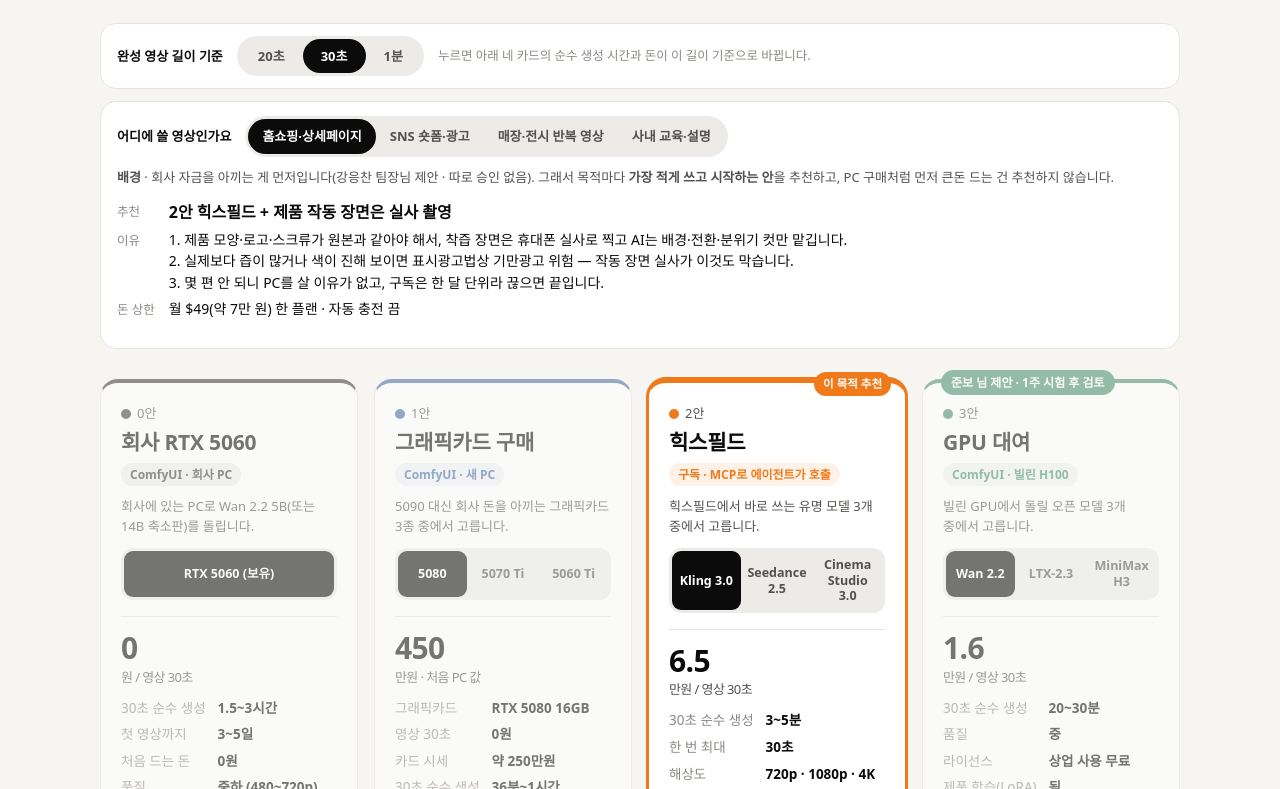
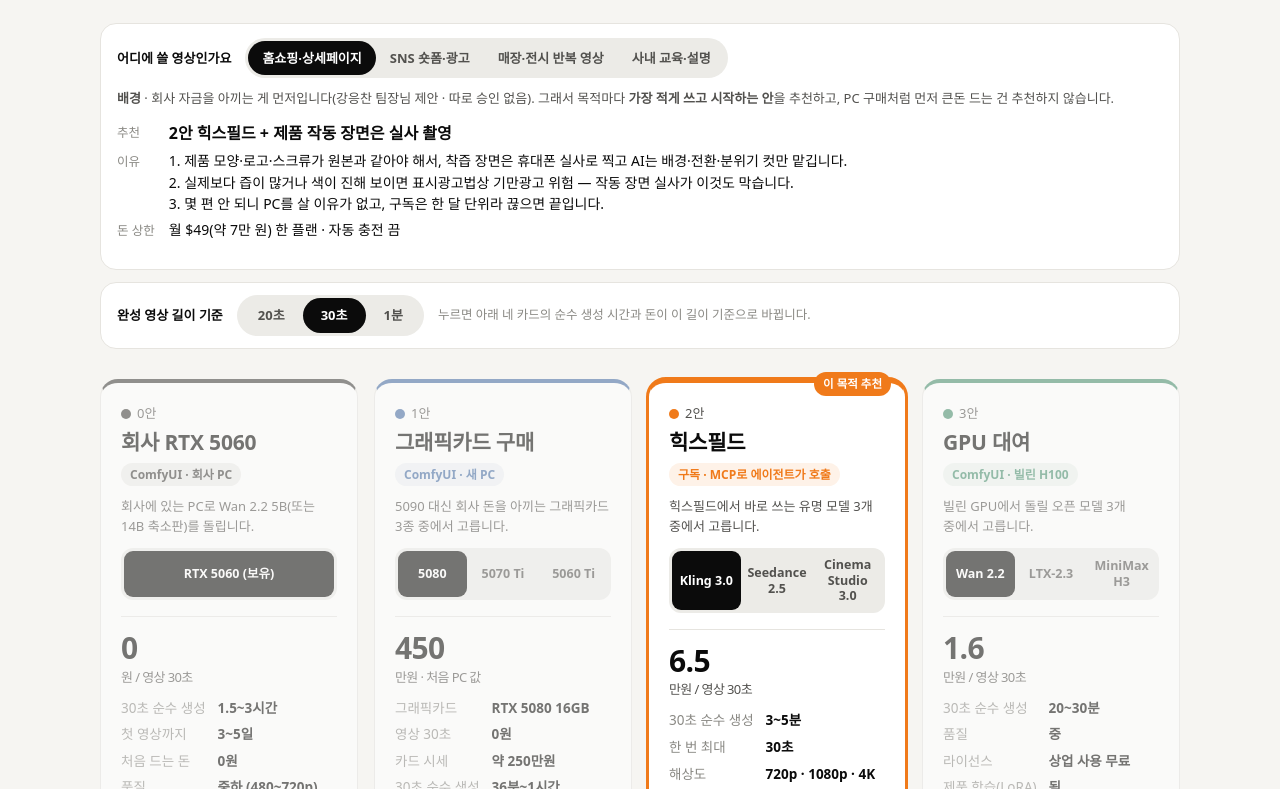
Before and after one commit to simjb23-oss/hurom-video-agent, a plain HTML site: page index.html in a window 1280 px wide. Shown: the part 311-1100 px from the top of the page. Drawn offline with Linux system fonts and the light colour scheme; a web font is replaced by a local one.

Commit message:
목적 고르기 바를 맨 위로, 3안 고정 배지(준보 제안·1주) 삭제 — 추천은 목적 선택으로만

```diff
--- a/index.html
+++ b/index.html
@@ -105,12 +105,12 @@ p,li,dd,.tag{text-wrap:pretty}h1,h2,h3,h4{text-wrap:balance}
 @media(max-width:640px){.pick>div{width:100%}.pick .seg{display:grid;grid-auto-flow:column;grid-auto-columns:minmax(0,1fr);width:100%}.pick .seg button{padding:6px 0}.rrow{grid-template-columns:minmax(0,1fr) auto;gap:6px 12px}.rrow .bar{grid-column:1/-1;order:3}.rrow.hd{display:none}}
 
 /* base length bar */
-.basebar{display:flex;flex-wrap:wrap;align-items:center;gap:10px 14px;margin-top:26px;padding:12px 16px;background:var(--card);border:1px solid var(--line);border-radius:16px}
+.basebar{display:flex;flex-wrap:wrap;align-items:center;gap:10px 14px;margin-top:12px;padding:12px 16px;background:var(--card);border:1px solid var(--line);border-radius:16px}
 .basebar .lab{font-size:13px;font-weight:700}.basebar .hint{font-size:12.5px;color:var(--mute)}
 .basebar .seg button{padding:7px 18px;font-weight:600}
 
 /* purpose bar */
-.purp{margin-top:12px;padding:14px 16px;background:var(--card);border:1px solid var(--line);border-radius:16px}
+.purp{margin-top:26px;padding:14px 16px;background:var(--card);border:1px solid var(--line);border-radius:16px}
 .purp .top{display:flex;flex-wrap:wrap;align-items:center;gap:10px 14px}.purp .lab{font-size:13px;font-weight:700}
 .purp .seg{flex-wrap:wrap}.purp .seg button{padding:7px 14px;font-weight:600}
 .purp .rec{margin-top:12px;display:grid;grid-template-columns:auto 1fr;gap:4px 14px;font-size:14px;line-height:1.55}
@@ -130,11 +130,11 @@ p,li,dd,.tag{text-wrap:pretty}h1,h2,h3,h4{text-wrap:balance}
  <h1>판매 영상 만드는 방법 4가지<br><span style="color:var(--sub)">비용 · 시간 · 품질 비교</span></h1>
  <p class="lead">완성 영상 <b class="bl">30초</b> 기준으로, 만드는 데 드는 돈과 시간으로 네 가지 방법을 비교했습니다. 판단은 아래 숫자와 비교 시험 결과로 하시면 됩니다.</p>
 
- <div class="basebar"><span class="lab">완성 영상 길이 기준</span><div class="seg" id="base"><button data-f="0.3333">20초</button><button data-f="0.5" class="on">30초</button><button data-f="1">1분</button></div><span class="hint">누르면 아래 네 카드의 순수 생성 시간과 돈이 이 길이 기준으로 바뀝니다.</span></div>
-
  <div class="purp" id="purp"><div class="top"><span class="lab">어디에 쓸 영상인가요</span><div class="seg" id="pseg"><button data-p="0" class="on">홈쇼핑·상세페이지</button><button data-p="1">SNS 숏폼·광고</button><button data-p="2">매장·전시 반복 영상</button><button data-p="3">사내 교육·설명</button></div></div>
   <p class="bg" style="margin:10px 0 0;font-size:13px;color:var(--sub)"><b>배경</b> · 회사 자금을 아끼는 게 먼저입니다(강응찬 팀장님 제안 · 따로 승인 없음). 그래서 목적마다 <b>가장 적게 쓰고 시작하는 안</b>을 추천하고, PC 구매처럼 먼저 큰돈 드는 건 추천하지 않습니다.</p>
   <dl class="rec" id="prec"></dl></div>
+ <div class="basebar"><span class="lab">완성 영상 길이 기준</span><div class="seg" id="base"><button data-f="0.3333">20초</button><button data-f="0.5" class="on">30초</button><button data-f="1">1분</button></div><span class="hint">누르면 아래 네 카드의 순수 생성 시간과 돈이 이 길이 기준으로 바뀝니다.</span></div>
+
  <div class="cards c4" style="margin-top:30px">
   <div class="card plan fade" style="--pc:var(--a0)">
    <div class="tag"><span class="dot" style="background:var(--a0)"></span>0안</div><h3>회사 RTX 5060</h3><span class="tool">ComfyUI · 회사 PC</span>
@@ -153,7 +153,7 @@ p,li,dd,.tag{text-wrap:pretty}h1,h2,h3,h4{text-wrap:balance}
    <div class="seg" id="m2"><button data-i="0" class="on">Kling 3.0</button><button data-i="1">Seedance 2.5</button><button data-i="2">Cinema Studio 3.0</button></div>
    <div class="big"><span class="sw">12.9</span><small>만원 / 영상 <span class="bl">1분</span></small></div>
    <dl class="kv"><dt><span class="bl">1분</span> 순수 생성</dt><dd class="sc" id="m2t">6~10분</dd><dt>한 번 최대</dt><dd id="m2l">30초</dd><dt>해상도</dt><dd id="m2r">720p · 1080p · 4K</dd><dt>잘하는 것</dt><dd id="m2f">여러 컷&nbsp;· 소리 맞춤&nbsp;· 동작</dd><dt>첫 영상까지</dt><dd>1~2일</dd><dt>처음 드는 돈</dt><dd>0원 (월 $49~)</dd></dl></div>
-  <div class="card plan fade" style="--pc:var(--a3)"><span class="badge">준보 님 제안 · 1주 시험 후 검토</span><div class="tag"><span class="dot" style="background:var(--a3)"></span>3안</div><h3>GPU 대여</h3><span class="tool">ComfyUI · 빌린 H100</span>
+  <div class="card plan fade" style="--pc:var(--a3)"><div class="tag"><span class="dot" style="background:var(--a3)"></span>3안</div><h3>GPU 대여</h3><span class="tool">ComfyUI · 빌린 H100</span>
    <p class="desc">빌린 GPU에서 돌릴 오픈 모델 3개 중에서 고릅니다.</p>
    <div class="seg" id="m3"><button data-i="0" class="on">Wan 2.2</button><button data-i="1">LTX-2.3</button><button data-i="2">MiniMax H3</button></div>
    <div class="big"><span class="sw">3.2</span><small>만원 / 영상 <span class="bl">1분</span></small></div>
```
